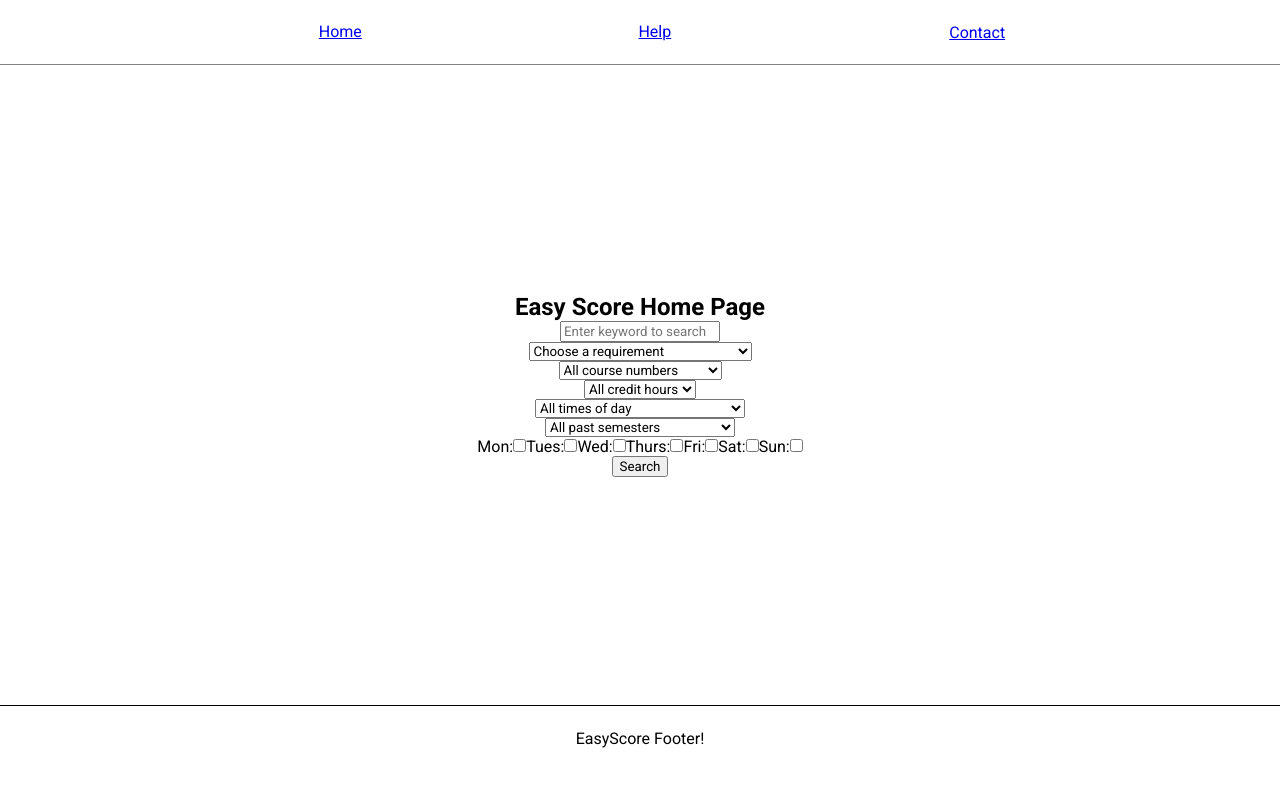
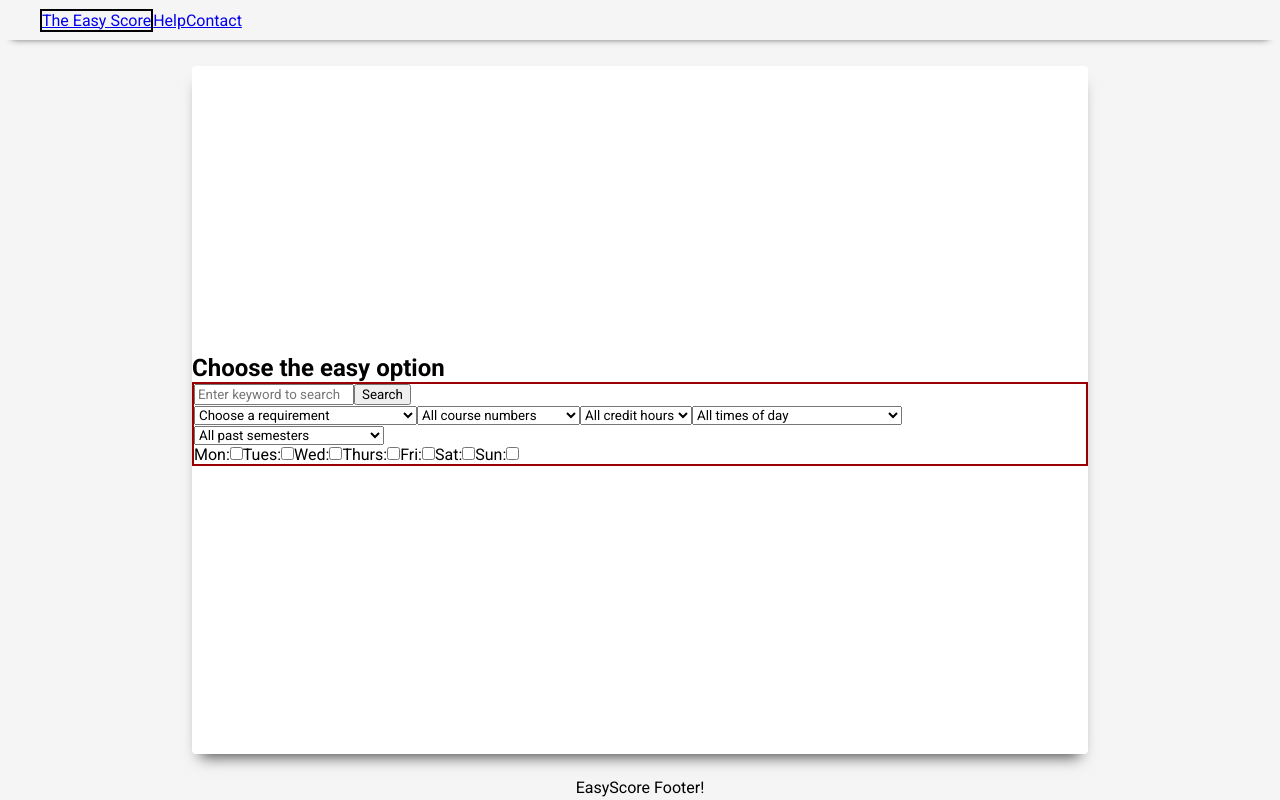
Before and after one commit to s-munro/easyscore, a React (Create React App) app in the folder the-easy-score/: page / in a window 1280 px wide. Built offline with nearby package versions, Linux system fonts and the light colour scheme.

Commit message:
Styled home page and started layout

```diff
--- a/the-easy-score/src/App.css
+++ b/the-easy-score/src/App.css
@@ -1,32 +1,51 @@
 * {
   font-family: "Roboto", sans-serif;
   margin: 0;
+  align-content: center;
 }
+
+body {
+  background-color:  #f5f5f5;
+}
+
 
 /***************** NAV *********************/
 .nav-bar {
   display: flex;
+  background-color: #f5f5f5;
   align-items: center;
-  height: 8vh;
-  border-bottom: 1px solid gray;
+  height: 5vh;
   width: 100%;
+  box-shadow: 0px 11px 7px -12px #4e4e4e;
 }
 
 .nav-ul {
   display: flex;
-  justify-content: space-evenly;
+  flex-direction: row;
   width: 100%;
 }
 .nav-ul li {
   text-decoration: none;
   list-style-type: none;
-  margin: 4%;
+}
+
+.logoContainer {
+  border: 2px solid black;
+
+}
+
+.homeNavLinks {
+  display: flex;
+  flex-direction: row;
+  text-decoration: none;
+  list-style-type: none;
+  width: 30%;
 }
 
 /************** FOOTER ***********************/
 .footer-container {
-  border-top: 1px solid black;
-  height: 8vh;
+  background-color:  #f5f5f5;
+  height: 2vh;
   display: flex;
   justify-content: center;
   align-items: center;
--- a/the-easy-score/src/navbar/Nav.js
+++ b/the-easy-score/src/navbar/Nav.js
@@ -6,15 +6,19 @@ const Nav = () => {
   return (
     <nav className="nav-bar">
       <ul className="nav-ul">
+       <div className="logoContainer">
         <Link to="/">
-          <li>Home</li>
+          <li className='homeLogo'>The Easy Score</li>
         </Link>
+       </div>
+       <div className="homeNavLinks">
         <Link to="/help">
           <li>Help</li>
         </Link>
         <Link to="/contact">
           <li>Contact</li>
         </Link>
+       </div>
       </ul>
     </nav>
   );
--- a/the-easy-score/src/screens/home/Home.js
+++ b/the-easy-score/src/screens/home/Home.js
@@ -7,7 +7,7 @@ const Home = (props) => {
   return (
     <main className="home-main">
       <div>
-        <h2>Easy Score Home Page</h2>
+        <h2>Choose the <b id='home-emphasis'>easy</b> option</h2>
       </div>
       <SearchForm push={props.history.push} />
     </main>
--- a/the-easy-score/src/screens/home/SearchForm.js
+++ b/the-easy-score/src/screens/home/SearchForm.js
@@ -50,7 +50,8 @@ const SearchForm = ({ push, changeUrl, searchUrl }) => {
             onChange={handleChange}
           />
         </label>
-
+        <button>Search</button>
+        <br></br>
         <select name="requirement" onChange={handleChange}>
           <option value="">Choose a requirement</option>
           <option value={0}>A&H credit</option>
@@ -163,7 +164,6 @@ const SearchForm = ({ push, changeUrl, searchUrl }) => {
           </label>
         </div>
 
-        <button>Search</button>
       </form>
     </div>
   );
--- a/the-easy-score/src/screens/home/home.css
+++ b/the-easy-score/src/screens/home/home.css
@@ -1,14 +1,16 @@
 .home-main {
-  height: 80vh;
-  display: flex;
-  flex-direction: column;
-  justify-content: center;
-  align-items: center;
+  height: 86vh;
+  margin: 2% 15% 2% 15%;
+  border-radius: 4px;
+  background-color: #ffffff;
+  box-shadow: 0px 11px 14px -8px #4e4e4e;
 }
 
-.home-form-container form {
+.home-form-container {
+  border: 2px solid #9a0000;
+  background-color: #ffffff;
   display: flex;
-  flex-direction: column;
+  flex-direction: row;
   align-items: center;
   flex-wrap: wrap;
 }
```
Also changed, not shown: 1 other file (tests, documents, lock files or other folders).
